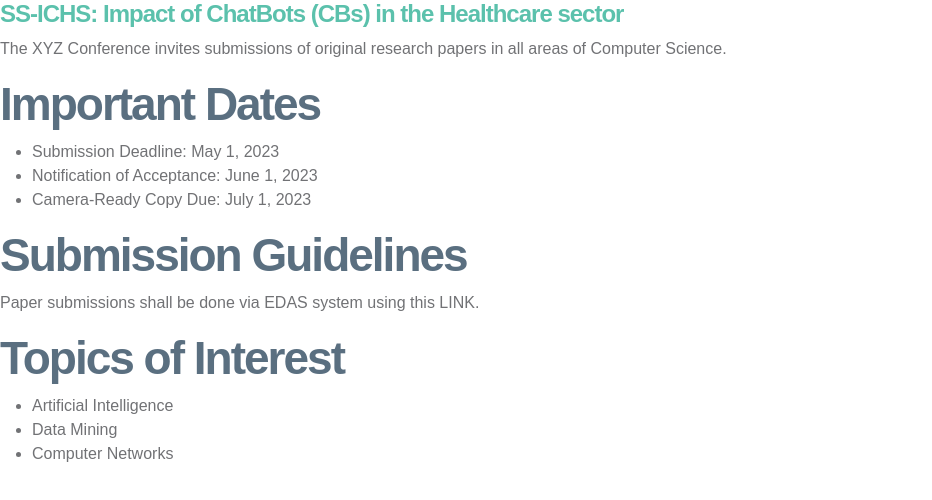
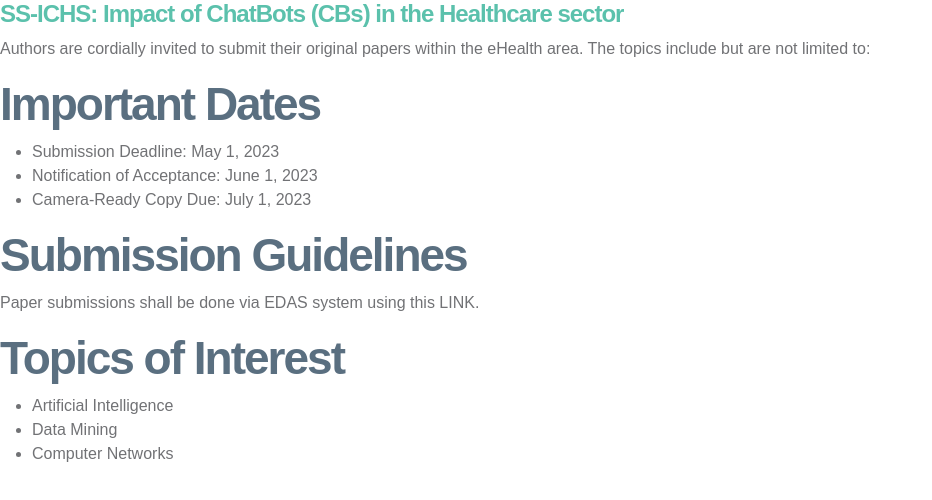
Before and after one commit to Sabbir11/sabbir11.github.io, a plain HTML site: page index.html in a window 1280 px wide. Shown: the whole page, without its empty margins (0-932 px from the left). Drawn offline with Linux system fonts and the light colour scheme; a web font is replaced by a local one.

Commit message:
Update index.html

```diff
--- a/index.html
+++ b/index.html
@@ -13,7 +13,7 @@
 </head>
 <body>
 	<h5>SS-ICHS: Impact of ChatBots (CBs) in the Healthcare sector</h5>
-	<p>The XYZ Conference invites submissions of original research papers in all areas of Computer Science.</p>
+	<p>Authors are cordially invited to submit their original papers within the eHealth area. The topics include but are not limited to:</p>
 	<h2>Important Dates</h2>
 	<ul>
 		<li>Submission Deadline: May 1, 2023</li>
```
